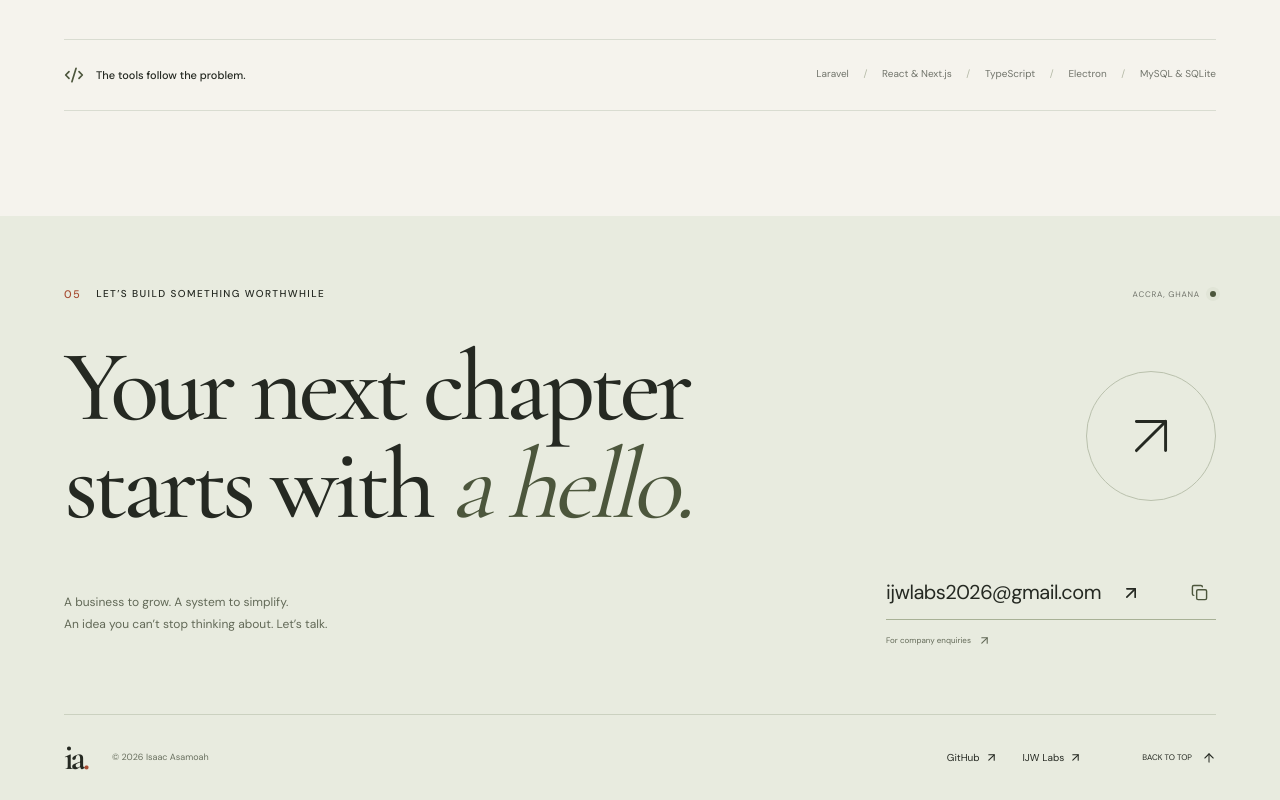
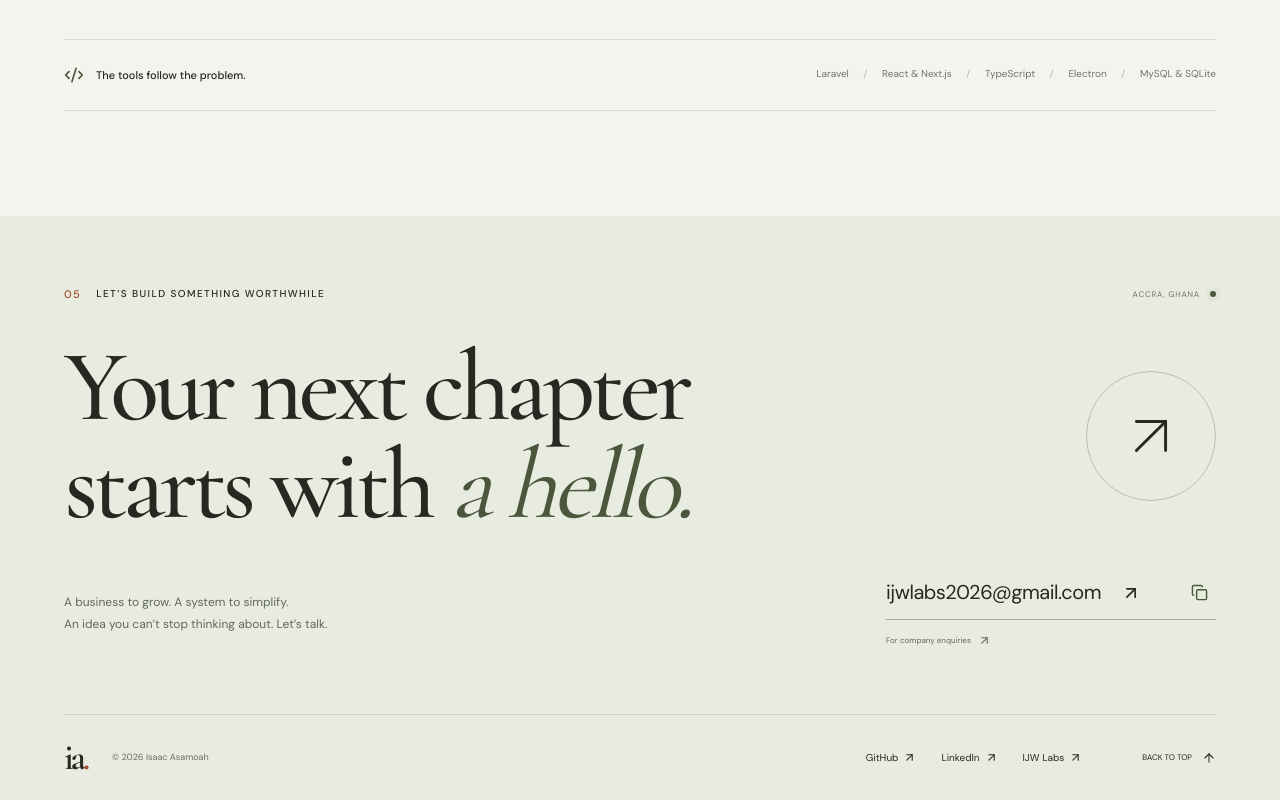
Before and after one commit to Impulse69/Portfolio-V3, a Next.js app: page / in a window 1280 px wide. Shown: the part 4943-5743 px from the top of the page. Built offline with nearby package versions, Linux system fonts and the light colour scheme.

Commit message:
Connect verified founder LinkedIn profile

```diff
--- a/src/app/page.tsx
+++ b/src/app/page.tsx
@@ -407,6 +407,9 @@ export default function Home() {
                 >
                   GitHub <ArrowUpRight size={13} aria-hidden="true" />
                 </a>
+                <a href={profile.socials.linkedin} target="_blank" rel="noopener noreferrer">
+                  LinkedIn <ArrowUpRight size={13} aria-hidden="true" />
+                </a>
                 <a
                   href="https://ijwlabs.com"
                   target="_blank"
--- a/src/lib/profile.ts
+++ b/src/lib/profile.ts
@@ -7,6 +7,7 @@ export const profile = {
   description: "Isaac Asamoah, Founder & CEO of IJW Labs in Accra, Ghana. Explore websites, business software and hospitality systems built for real client operations.",
   socials: {
     github: "https://github.com/Impulse69",
+    linkedin: "https://www.linkedin.com/in/isaac-asamoah-aba780440/",
   },
 } as const;
 
--- a/tasks/todo.md
+++ b/tasks/todo.md
@@ -4,6 +4,14 @@
 Rebuild the portfolio around Isaac Asamoah, Founder & CEO of IJW Labs. Use an editorial, premium visual identity: ivory paper, deep ink, olive accents, expressive serif typography, authentic portrait photography, and thoughtful two-dimensional motion. Remove the WebGL/3D experience and loading gate. Keep the existing Next.js platform and canonical URL. Production publication approved October 1, 2026, after local review.
 
 ## Plan
+### LinkedIn identity alignment
+- [x] Inspect LinkedIn and current company facts.
+- [x] Align headline, About, founder experience, portrait and website links.
+- [x] Add the verified LinkedIn URL to portfolio links and structured data.
+- [ ] Verify saved public profile and deployed website links.
+
+LinkedIn alignment: Isaac Asamoah name already correct; saved founder-first headline, Software Development industry, grounded About section, Founder & CEO at IJW Labs from September 2026 (earliest Netlify production launch September 23, 2026 per user direction), and Portfolio/Company contact website links. Existing portrait matches portfolio. Added verified public profile to portfolio visible footer and Person sameAs, and aligned company founder source/meta/schema/link. Preserve existing education and ODG experience. No network announcement posted.
+
 ### Eastern Premier replacement
 - [x] Verify Eastern Premier source and replace the Freden card, case study and answer text.
 - [x] Verify build, image and route; publish the replacement and confirm production.
```
